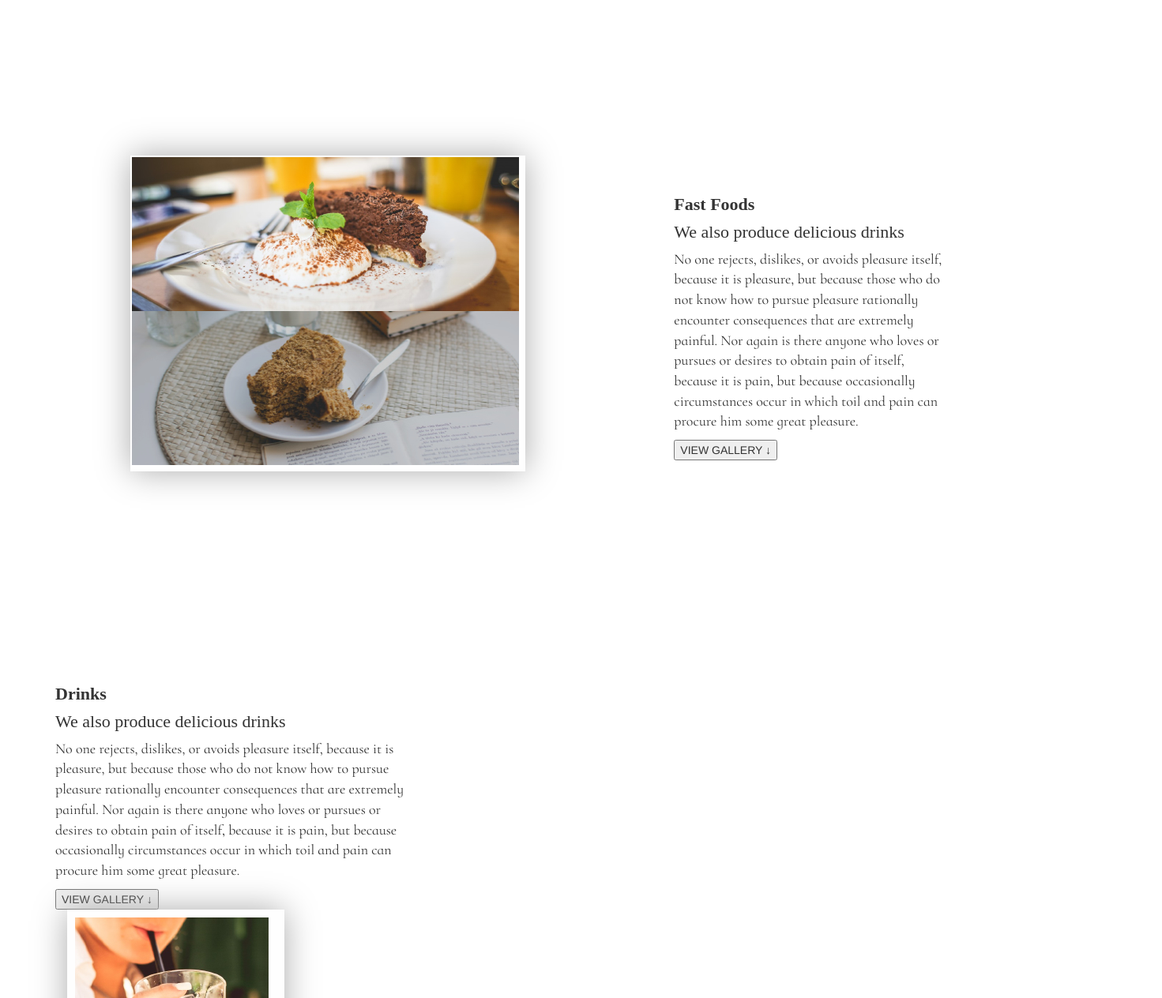
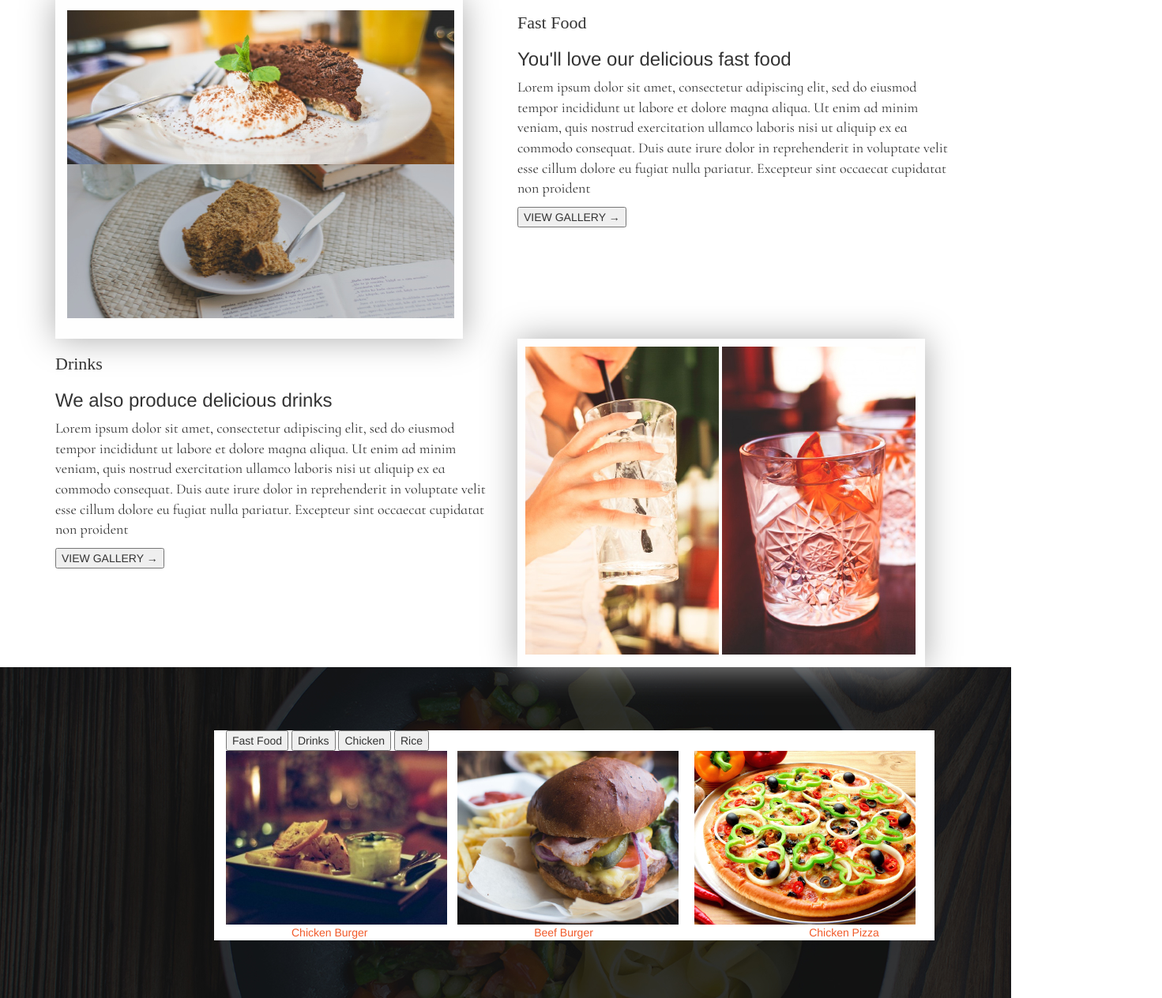
Before and after one commit to charles-mugo/anitas-kitchen, a plain HTML site: page index.html in a window 1280 px wide. Shown: the part 773-2037 px from the top of the page at 79% size, 1471 px wide, since content can reach past the window. Drawn offline with Linux system fonts and the light colour scheme; a web font is replaced by a local one.

Commit message:
It will add 3 images

```diff
--- a/css/styles.css
+++ b/css/styles.css
@@ -47,10 +47,10 @@ header div {
   font-family: 'Candal';font-size: 22px;
 }
 .two {
-	margin: 0px;
+  margin: 0px;
 	color: black;
 	font-size:40px;
-  background-color:  #e3e3e3;
+  background-color:  #F15A29;
   margin: 0px;
   text-align: center;
   padding-top: 39px;
@@ -98,14 +98,21 @@ h2 {
   background-color: #FEFEFE;
   padding: 10px;
   box-shadow: 0px 0px 40px 0px #AAA;
-  height: 80vh;
-  width: 100%;
+  height: 52vh;
+  width: 93%;
+
 }
 #meals {
     background-image: url("../images/foodsBg.jpg");
     height: 55vh;
     width: 100%;
 }
+#foods .tab{
+  position: relative;
+  border: 1px;
+  border-color: inherit;
+}
+
 .tmt button {
 text-align: center;
 background-color: inherit;
@@ -117,15 +124,13 @@ background-color: inherit;
     transition: 0.3s;
 }
 
-#picture1 {  background-color: #FEFEFE;
-  padding: 2px;
+#picture1 {
+  background-color: #FEFEFE;
+  padding: 0px;
+  padding-top: 16px;
   box-shadow: 0px 0px 40px 0px #AAA;
-  height: 400px;
-  width: 500px;
-  float: left;
-  margin-left: 00px;
-  margin: 150px;
-
+  height: 54vh;
+  width: 93%;
 }
 #container {
   padding: 50px;
@@ -133,3 +138,36 @@ background-color: inherit;
   padding-left: 100px;
   margin: 50px;
 }
+.padding-0:hover .txttt{
+	color: #000000;
+}
+#change {
+  margin-left: 20%;
+}
+.tab button {
+    text-align: center;
+    background-color: inherit;
+    width:70%
+    float: inherit;
+    border: none;
+    outline: none;
+    cursor: pointer;
+    padding: 14px 16px;
+    transition: 0.3s;
+}
+.img1 {
+
+}
+.img1 img {
+  width: auto;
+}
+.tabcontent {
+  background-color: white;
+  width:80%;
+  margin-right: 100px;
+
+}
+figcaption{
+  color: #F15A29;
+  text-align: center;
+}
--- a/index.html
+++ b/index.html
@@ -54,35 +54,46 @@
     </div>
 </nav>
 <section>
-  <div class="col-md-8">
+  <div class="container">
+    <div class="row">
+      <div class="col-md-6">
         <div Id="picture1">
+        <div class="col-md-12">
         <img src="images/fastFood1.jpg" alt="image of first fast food.">
-      <img src="images/fastFood2.jpg" alt="image of first fast food.">
+      </div>
+      <div class="col-md-12">
+        <img src="images/fastFood2.jpg" alt="image of second fast food.">
       </div>
         </div>
-    <div Id="container">
-        <div class="row">
-           <h2><strong>Fast Foods</strong></h2>
-            <h4>We also produce delicious drinks</h4>
-            <p>No one rejects, dislikes, or avoids pleasure itself, because it is pleasure, but because those who do not know how to pursue pleasure rationally encounter consequences that are extremely painful. Nor again is there anyone who loves or pursues or desires to obtain pain of itself, because it is pain, but because occasionally circumstances occur in which toil and pain can procure him some great pleasure.</p>
-              <button type="button">VIEW GALLERY &darr;</button>
+      </div>
+      <div class="col-md-6">
+        <h2>Fast Food</h2>
+        <h3>You'll love our delicious fast food</h3>
+        <p>Lorem ipsum dolor sit amet, consectetur adipiscing elit, sed do eiusmod tempor incididunt
+           ut labore et dolore magna aliqua. Ut enim ad minim veniam, quis nostrud exercitation
+           ullamco laboris nisi ut aliquip ex ea commodo consequat. Duis aute irure dolor in
+           reprehenderit in voluptate velit esse cillum dolore eu fugiat nulla pariatur.
+           Excepteur sint occaecat cupidatat non proident</p>
+           <button type="button">VIEW GALLERY &rarr;</button>
       </div>
     </div>
   </div>
 </section>
-
 <section>
   <div class="container">
     <div class="row">
-      <div class="col-md-5">
-        <div class="p1">
-        <h2><strong>Drinks</strong></h2>
-        <h4>We also produce delicious drinks</h4>
-        <p>No one rejects, dislikes, or avoids pleasure itself, because it is pleasure, but because those who do not know how to pursue pleasure rationally encounter consequences that are extremely painful. Nor again is there anyone who loves or pursues or desires to obtain pain of itself, because it is pain, but because occasionally circumstances occur in which toil and pain can procure him some great pleasure.</p>
+      <div class="col-md-6">
 
-          <button type="button">VIEW GALLERY &darr;</button>
+        <h2>Drinks</h2>
+        <h3>We also produce delicious drinks</h3>
+        <p>Lorem ipsum dolor sit amet, consectetur adipiscing elit, sed do eiusmod tempor
+          incididunt ut labore et dolore magna aliqua. Ut enim ad minim veniam, quis nostrud
+          exercitation ullamco laboris nisi ut aliquip ex ea commodo consequat.
+          Duis aute irure dolor in reprehenderit in voluptate velit esse cillum dolore eu
+          fugiat nulla pariatur. Excepteur sint occaecat cupidatat non proident</p>
+          <button type="button">VIEW GALLERY &rarr;</button>
       </div>
-      <div class="col-md-8">
+      <div class="col-md-6">
         <div Id="picture2">
         <img src="images/drink1.jpg" alt="image of first drink.">
         <img src="images/drink2.jpg" alt="image of first drink.">
@@ -96,10 +107,44 @@
 </br>
 </br>
 </br>
-<div class="tmt">
+<div class="container" Id="change">
+  <div class="col-md-12">
+    <div class="mt">
 <button class="tablinks" onclick="openMenu(event, 'Fast Food')">Fast Food</button>
 <button class="tablinks" onclick="openMenu(event, 'Drinks')">Drinks</button>
 <button class="tablinks" onclick="openMenu(event, 'Chicken')">Chicken</button>
 <button class="tablinks" onclick="openMenu(event, 'Rice')">Rice</button>
 </div>
 </div>
+<div Id="FastFood" class="tabcontent">
+  <div class="container">
+    <div class="row">
+      <div class="col-md-3">
+        <figure class="img1">
+          <img src="images/chickenBurger.jpg" alt="image of chicken Burger.">
+          <figcaption align="center">Chicken Burger</figcaption>
+        </figure>
+      </div>
+          <div class="row">
+            <div class="col-md-3">
+        <figure class="img1">
+          <img src="images/beefBurger.jpg" alt="image of Beef Burger.">
+          <figcaption align="center">Beef Burger</figcaption>
+        </figure>
+          </div>
+          <div class="row">
+            <div class="col-md-4">
+        <figure class="img1">
+      <img src="images/chickenPizza.jpg" alt="image of chickenPizza.">
+      <figcaption align="center">Chicken Pizza</figcaption>
+        </figure>
+
+        </div>
+        </div>
+      </div>
+    </div>
+  </div>
+</div>
+</div>
+</section>
+<section>
```
Lines whose indentation alone changed are shown as unchanged.
